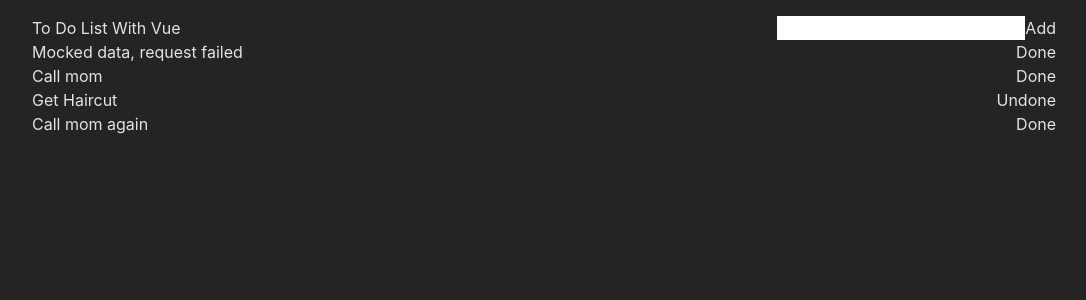
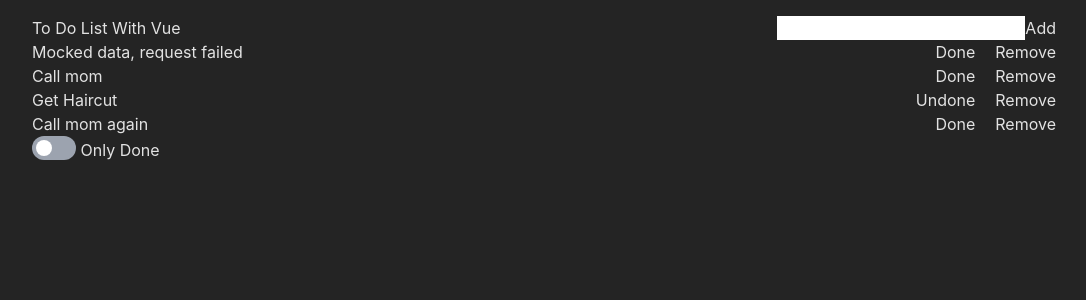
Before and after one commit to nailaghigo/vue-full-course, a Vue app: page / in a window 1280 px wide. Shown: the top 300 px of the page, without its empty margins (96-1182 px from the left). Built offline with nearby package versions, Linux system fonts and the light colour scheme; no server answers.

Commit message:
W01: add done switch

```diff
--- a/src/components/HelloWorld.vue
+++ b/src/components/HelloWorld.vue
@@ -12,12 +12,21 @@ interface Todos {
 }
 
 const todos = ref<Todos[] | null>(null);
-const shownTodos = computed(() => {
-  if (todos.value) return todos.value?.filter((t) => !t.done);
-  return todos.value;
-});
+const onlyDone = ref(false)
 
-let newTodo = ref('');
+// const shownTodos = computed(() => {
+//   if (todos.value) {
+//     if (onlyDone) {
+//       return todos.value?.filter((t) => t.done);
+//     }
+
+//     return todos.value?.filter((t) => !t.done);
+//   }
+
+//   return [];
+// });
+
+const newTodo = ref('');
 const handleAdd = () => {
   if (newTodo.value !== '') {
     todos.value?.push({
@@ -29,6 +38,15 @@ const handleAdd = () => {
     newTodo.value = '';
   }
 }
+
+const handleDelete = (id: string) => {
+ if(todos.value){
+  todos.value = todos.value.filter((item) => {
+    return item.id !== id
+  })
+ }
+}
+
 
 onMounted(async () => {
   try {
@@ -87,15 +105,34 @@ onMounted(async () => {
             <span>
               {{ todo.description }}
             </span>
-            <span>
-              <button @click="todo.done = !todo.done">
-                {{ todo.done ? 'Undone' : 'Done' }}
-              </button>
-            </span>
+            <div class="flex gap-5">
+              <span>
+                <button @click="todo.done = !todo.done">
+                  {{ todo.done ? 'Undone' : 'Done' }}
+                </button>
+              </span>
+              <span>
+                <button @click="() => handleDelete(todo.id)">Remove</button>
+              </span>
+            </div>
           </div>
         </li>
       </ul>
     </div>
+    <span>
+      <Switch
+        v-model="onlyDone"
+        :class="onlyDone ? 'bg-blue-600' : 'bg-gray-400'"
+        class="relative inline-flex h-6 w-11 items-center rounded-full"
+      >
+        <span class="sr-only">Only Done</span>
+        <span
+          :class="onlyDone ? 'translate-x-6' : 'translate-x-1'"
+          class="inline-block h-4 w-4 transform rounded-full bg-white transition"
+        />
+      </Switch>
+      Only Done
+    </span>
   </div>
 </template>
 
```
